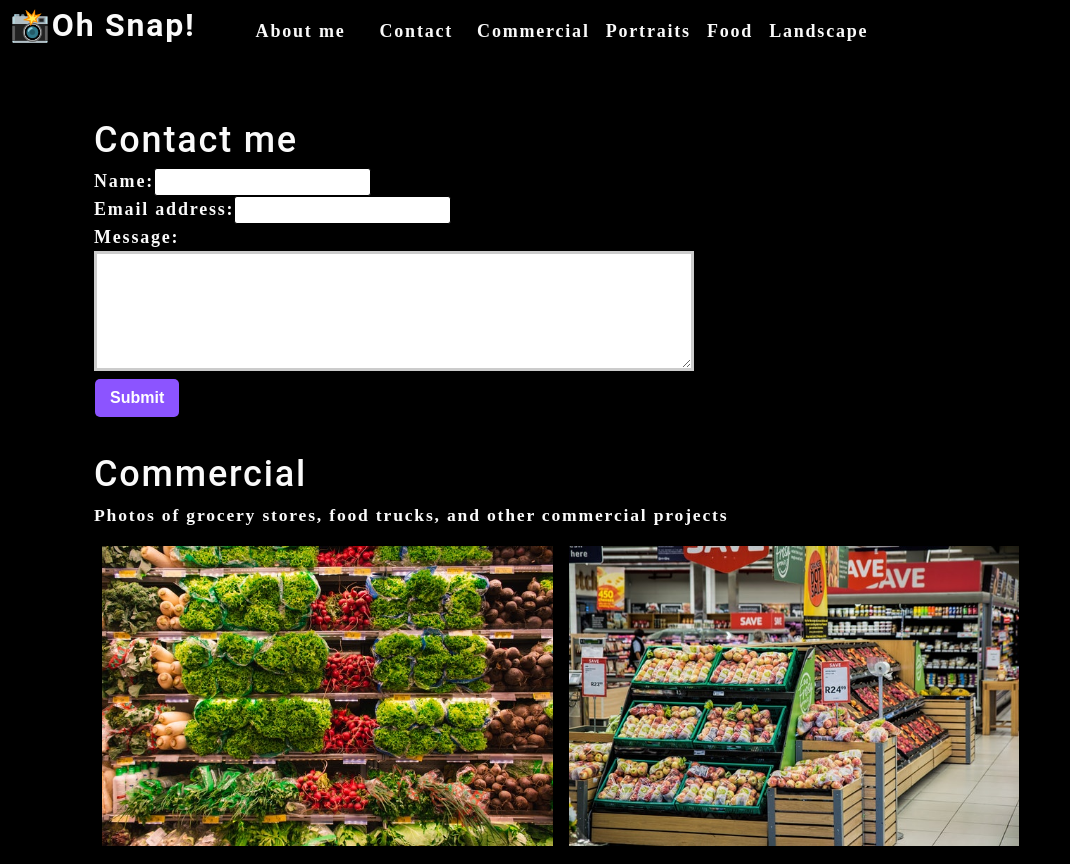
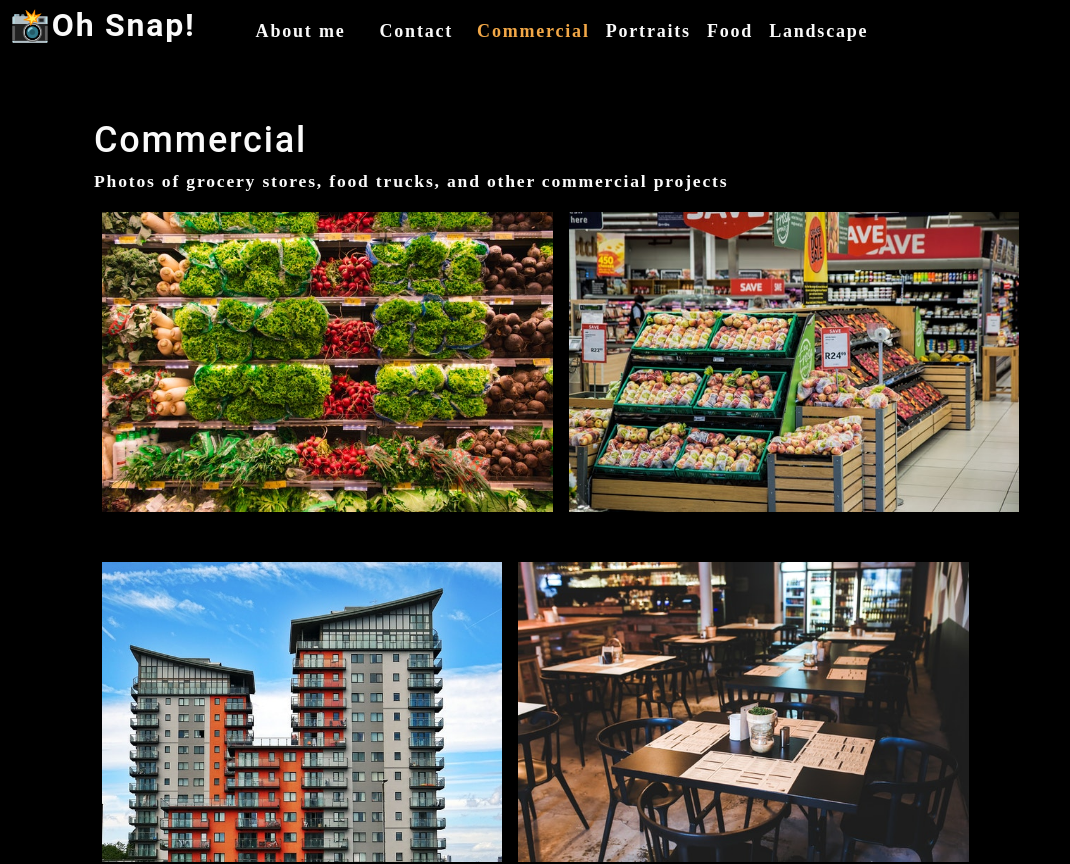
Before and after one commit to maiyiax/photo-port, a React (Create React App) app: page / in a window 1280 px wide. Shown: the top 864 px of the page, without its empty margins (0-1070 px from the left). Built offline with nearby package versions, Linux system fonts and the light colour scheme.

Commit message:
conditionally render contact

```diff
--- a/src/App.js
+++ b/src/App.js
@@ -17,17 +17,27 @@ function App() {
 
   const [currentCategory, setCurrentCategory] = useState(categories[0]);
 
+  // set initial value of contactSelected to false to prevent form from showing when user navigates to homepage
+  const [contactSelected, setContactSelected] = useState(false);
+
   return (
     <div>
       <Nav
         categories={categories}
         setCurrentCategory={setCurrentCategory}
         currentCategory={currentCategory}
+        contactSelected={contactSelected}
+        setContactSelected={setContactSelected}
       ></Nav>
       <main>
-          <ContactForm></ContactForm>
+        {!contactSelected ? (
+          <>
           <Gallery currentCategory={currentCategory}></Gallery>
           <About></About>
+          </>
+        ) : (
+          <ContactForm></ContactForm>
+        )}
       </main>
     </div>
   );
--- a/src/components/Contact/index.js
+++ b/src/components/Contact/index.js
@@ -1,12 +1,31 @@
 import React, { useState } from 'react';
+import { validateEmail } from '../../utils/helpers';
 
 function ContactForm() {
     const [formState, setFormState] = useState({ name: '', email: '', message: '' });
     const { name, email, message } = formState;
+    const [errorMessage, setErrorMessage] = useState('');
 
     // use the setFormState function to update the formState value for the name property
     function handleChange(e) {
-        setFormState({...formState, [e.target.name]: e.target.value })
+
+        // if input is email, validate the email
+        if (e.target.name === 'email') {
+            const isValid = validateEmail(e.target.value);
+            console.log(isValid);
+            // isValid conditional statement
+            if (!isValid) {
+                setErrorMessage('Your email is invalid.');
+            } else {
+                // if email is valid, error message is an empty string
+                setErrorMessage('');
+            }
+        }
+
+        // conditional: form only updates if form data passes quality tests above
+        if (!errorMessage) {
+            setFormState({...formState, [e.target.name]: e.target.value })
+        }
     }
 
     function handleSubmit(e) {
@@ -21,16 +40,21 @@ function ContactForm() {
             <form id="contact-form" onSubmit={handleSubmit}>
                 <div>
                     <label htmlFor="name">Name:</label>
-                    <input type="text" defaultValue={name} onChange={handleChange} name="name" />
+                    <input type="text" defaultValue={name} onBlur={handleChange} name="name" />
                 </div>
                 <div>
                     <label htmlFor="email">Email address:</label>
-                    <input type="email" defaultValue={email} name="email" onChange={handleChange} />
+                    <input type="email" defaultValue={email} name="email" onBlur={handleChange} />
                 </div>
                 <div>
                     <label htmlFor="message">Message:</label>
-                    <textarea name="message" defaultValue={message} onChange={handleChange} rows="5" />
+                    <textarea name="message" defaultValue={message} onBlur={handleChange} rows="5" />
                 </div>
+                {errorMessage &&  (
+                    <div>
+                        <p className="error-text">{errorMessage}</p>
+                    </div>
+                )}
                 <button type="submit">Submit</button>
             </form>
         </section>
--- a/src/components/Nav/index.js
+++ b/src/components/Nav/index.js
@@ -7,6 +7,8 @@ function Nav(props) {
         categories = [],
         setCurrentCategory,
         currentCategory,
+        contactSelected,
+        setContactSelected
     } = props;
 
     const handleClick = (item) => {
@@ -25,19 +27,26 @@ function Nav(props) {
             <nav>
                 <ul className="flex-row">
                     <li className="mx-2">
-                        <a data-testid="about" href="#about">
+                        <a data-testid="about" href="#about" onClick={() => setContactSelected(false)}>
                             About me
                         </a>
                     </li>
-                    <li className="mx-2">
-                    <span onClick={() => handleClick('Contact')}>
-              Contact
-            </span>
+                    <li className={`mx-2 ${contactSelected && 'navActive'}`}>
+                    <span onClick={() => setContactSelected(true)}>
+                    Contact
+                    </span>
                     </li>
                     {categories.map((category) => (
-                        <li className={`mx-1 ${currentCategory.name === category.name
-                            }`} key={category.name}>
-                            <span onClick={() => { setCurrentCategory(category) }}>
+                        <li
+                            className={`mx-1 ${
+                                currentCategory.name === category.name && !contactSelected && `navActive`
+                            }`}
+                            key={category.name}
+                        >
+                            <span onClick={() => {
+                                setCurrentCategory(category);
+                                setContactSelected(false);
+                            }}>
                                 {capitalizeFirstLetter(category.name)}
                             </span>
                         </li>
```
Also changed, not shown: 1 other file (tests, documents, lock files or other folders).
